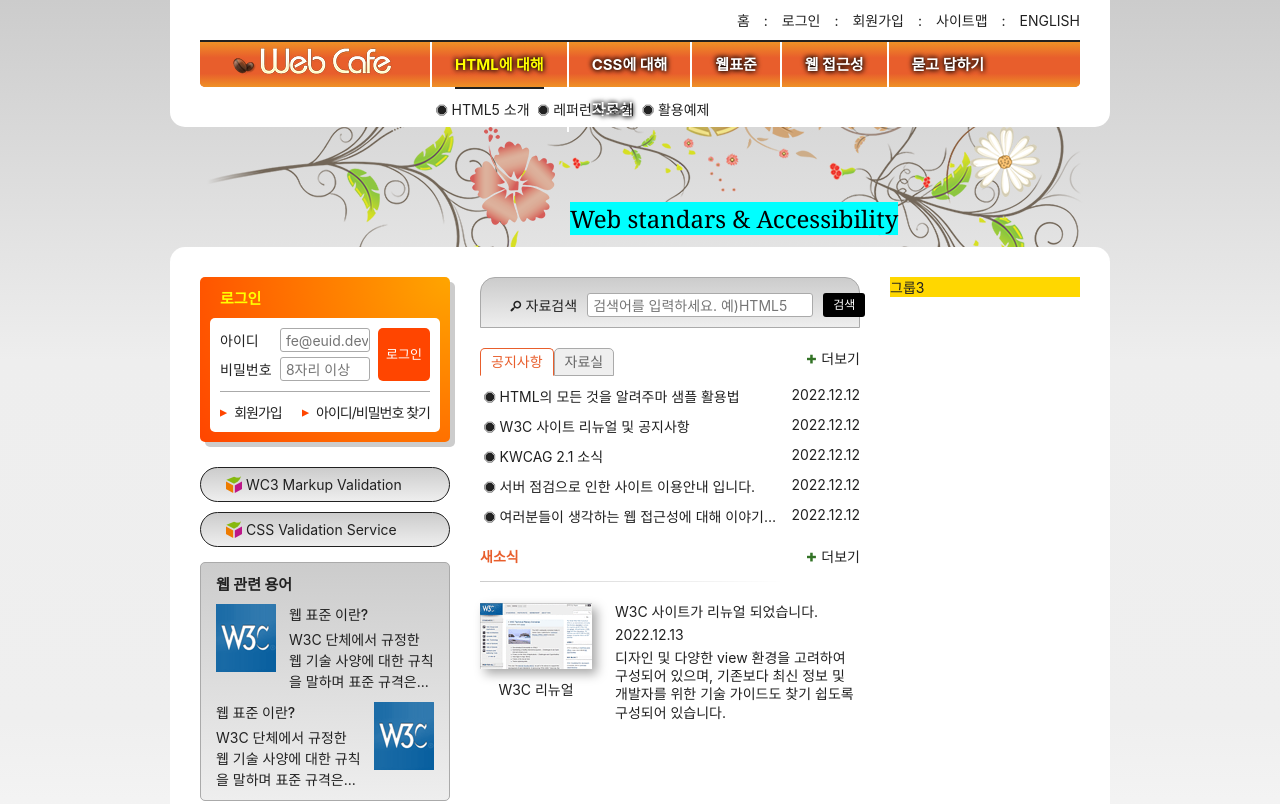
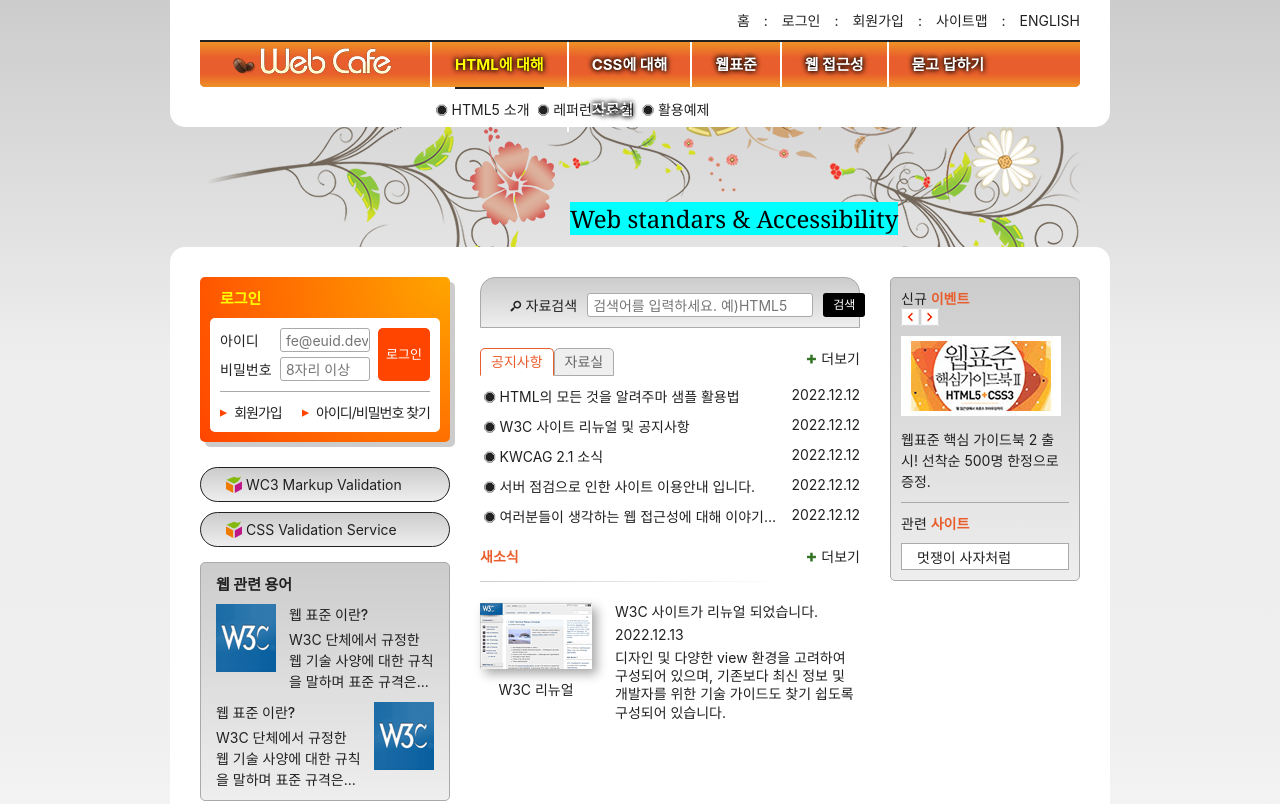
Before and after one commit to 5wintaek/HTML5, a website: page index.html in a window 1280 px wide. Shown: the top 804 px of the page. Drawn offline with Linux system fonts and the light colour scheme; a web font is replaced by a local one.

Commit message:
2022 12 13

```diff
--- a/css/moduels.css
+++ b/css/moduels.css
@@ -3,3 +3,10 @@
   font-size: 14px;
   font-weight: 700;
 }
+
+.gradient-effect {
+  background: #ccc linear-gradient(to bottom, #ccc, #eee);
+  border: 1px solid #aaa;
+  border-radius: 5px;
+  padding: 10px;
+}
--- a/index.html
+++ b/index.html
@@ -273,7 +273,33 @@
           <a href="/" class="icon-plus news-more more" title="새소식">더보기</a>
         </section>
       </div>
-      <div class="group group3">그룹3</div>
+      <div class="group group3">
+        <div class="gradient-effect">
+          <section class="event">
+            <h2 class="event-title text-xl">신규 <span class="accent-color">이벤트</span></h2>
+            <div class="event-button-wrapper">
+              <button type="button" class="event-button event-button-prev">이전 이벤트 보기</button>
+              <button type="button" class="event-button event-button-next">다음 이벤트 보기</button>
+            </div>
+            <div id="eventDetail">
+              <p class="event-thumbnail">
+                <img src="./assets/free_gift.gif" alt="이벤트 경품 : 웹표준 핵심 가이드북 2(HTML5+CSS3) 증정" />
+              </p>
+              <p class="event-brief"><em>웹표준 핵심 가이드북 2 출시!</em> 선착순 500명 한정으로 증정.</p>
+            </div>
+          </section>
+          <section class="related">
+            <h2 class="related-title text-xl">관련 <span class="accent-color">사이트</span></h2>
+            <ul class="related-list" tabindex="0">
+              <li><a href="/">멋쟁이 사자처럼</a></li>
+              <li><a href="/">이듬(E.UID)</a></li>
+              <li><a href="/">웹접근성 연구소</a></li>
+              <li><a href="/">프론트엔드 사기꾼</a></li>
+              <li><a href="/">코드 라이어 </a></li>
+            </ul>
+          </section>
+        </div>
+      </div>
     </main>
     <article class="slogan">슬로건건</article>
     <footer class="footer">
--- a/styles/style.css
+++ b/styles/style.css
@@ -318,7 +318,7 @@
 }
 
 .group3 {
-  background-color: gold;
+  /* background-color: gold; */
   width: 190px;
 }
 
@@ -646,8 +646,9 @@
 
 .news-item {
   /* background-color: #e85e2c; */
+  display: flow-root;
+  position: relative;
   padding-left: 135px;
-  position: relative;
   margin-top: 35px;
 }
 
@@ -659,7 +660,12 @@
   text-align: center;
 }
 
+.news-item-title {
+  /* background-color: #1e5799; */
+}
+
 .news-item-date {
+  /* background-color: pink; */
   display: block;
   line-height: 2;
 }
@@ -680,6 +686,76 @@
   margin-bottom: 10px;
 }
 
+.event {
+  border-bottom: 1px solid #aaa;
+}
+
+.event-button-wrapper {
+  /* background-color: yellow; */
+  display: flex;
+  flex-flow: row nowrap;
+  align-items: center;
+  gap: 5;
+  height: 18px;
+  overflow: hidden;
+}
+
+.event-button {
+  width: 19px;
+  height: 100%;
+  border: 0;
+  padding: 18px 0 0 0;
+  background: url(./images/back_forward.png) no-repeat;
+}
+
+.event-button-next {
+  background-position: right;
+}
+
+.event-thumbnail,
+.event-brief {
+  margin: 10px 0;
+}
+
+.event-brief {
+  line-height: 1.5;
+}
+
+.related {
+  margin-top: 10px;
+}
+
+.related-list {
+  background-color: #fff;
+  margin-top: 10px;
+  height: 27px;
+  border: 1px solid #aaa;
+  overflow: hidden;
+  transition: height 400ms 0ms, padding 400ms 400ms;
+}
+
+.related-list li {
+  /* background-color: #1e5799; */
+  display: flex;
+  height: 25px;
+  flex-flow: row nowrap;
+  align-items: center;
+  padding: 0 5px;
+}
+
+.related-list a {
+  /* background-color: pink; */
+  flex-grow: 1;
+  padding: 0 10px;
+}
+
+.related-list:hover,
+.related-list:focus {
+  height: 147px;
+  padding-top: 10px;
+  padding-bottom: 10px;
+}
+
 /* 슬로건 */
 .slogan {
   background-color: skyblue;
```
